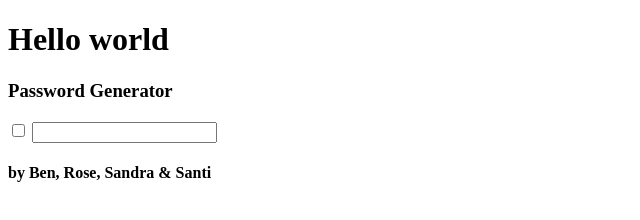
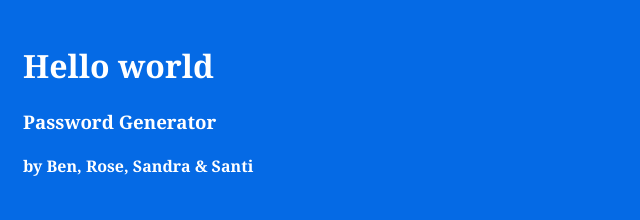
Before and after one commit to benlinehan1/project4-cybersecurity-passwordgen, a plain HTML site: page index.html in a window 1280 px wide. Shown: the whole page, without its empty margins (0-640 px from the left). Drawn offline with Linux system fonts and the light colour scheme.

Commit message:
Overarching CSS rules
Added general overarching CSS for web app

```diff
--- a/assets/style.css
+++ b/assets/style.css
@@ -0,0 +1,24 @@
+* {
+   box-sizing: border-box;
+}
+
+body {
+    background-color: #056ae5;
+    color: #FFF;
+    font-family: Georgia, serif;
+    flex-direction: column;
+    align-items: center;
+    justify-content: center;
+    padding: 15px;
+    min-height: 100vh;
+}
+
+p {
+    margin: 5px 0;
+}
+
+@media screen and (max-width: 400px) {
+    .return-display {
+        font-size: 12px;
+    }
+}
--- a/index.html
+++ b/index.html
@@ -22,11 +22,6 @@
         </div>
     </div>
 
-    <div class="generator">
-
-        <input type="checkbox">
-        <input type="text">
-    </div>
 
     <footer class="footer">
         <h4>by Ben, Rose, Sandra & Santi</h4>
```
